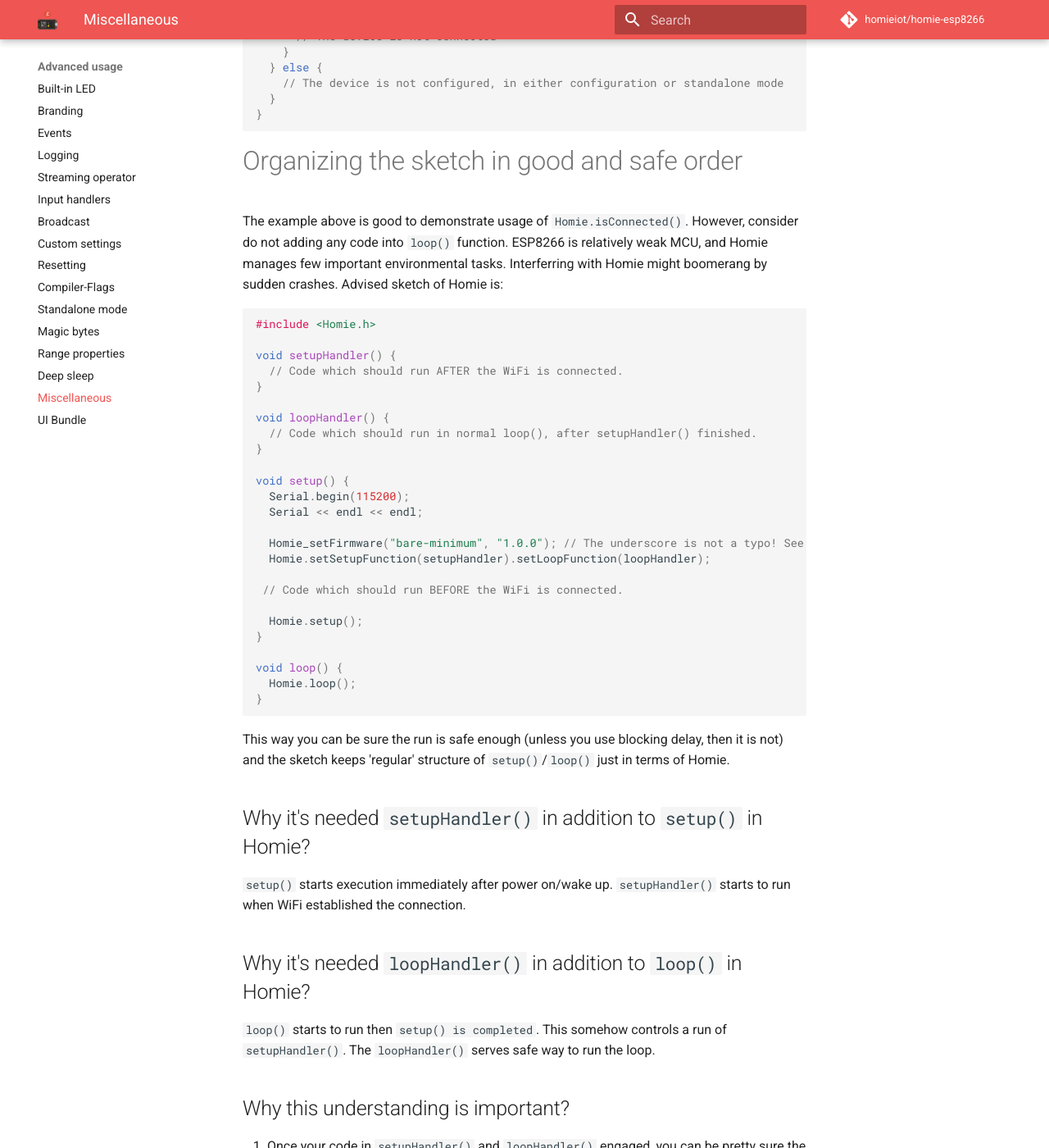
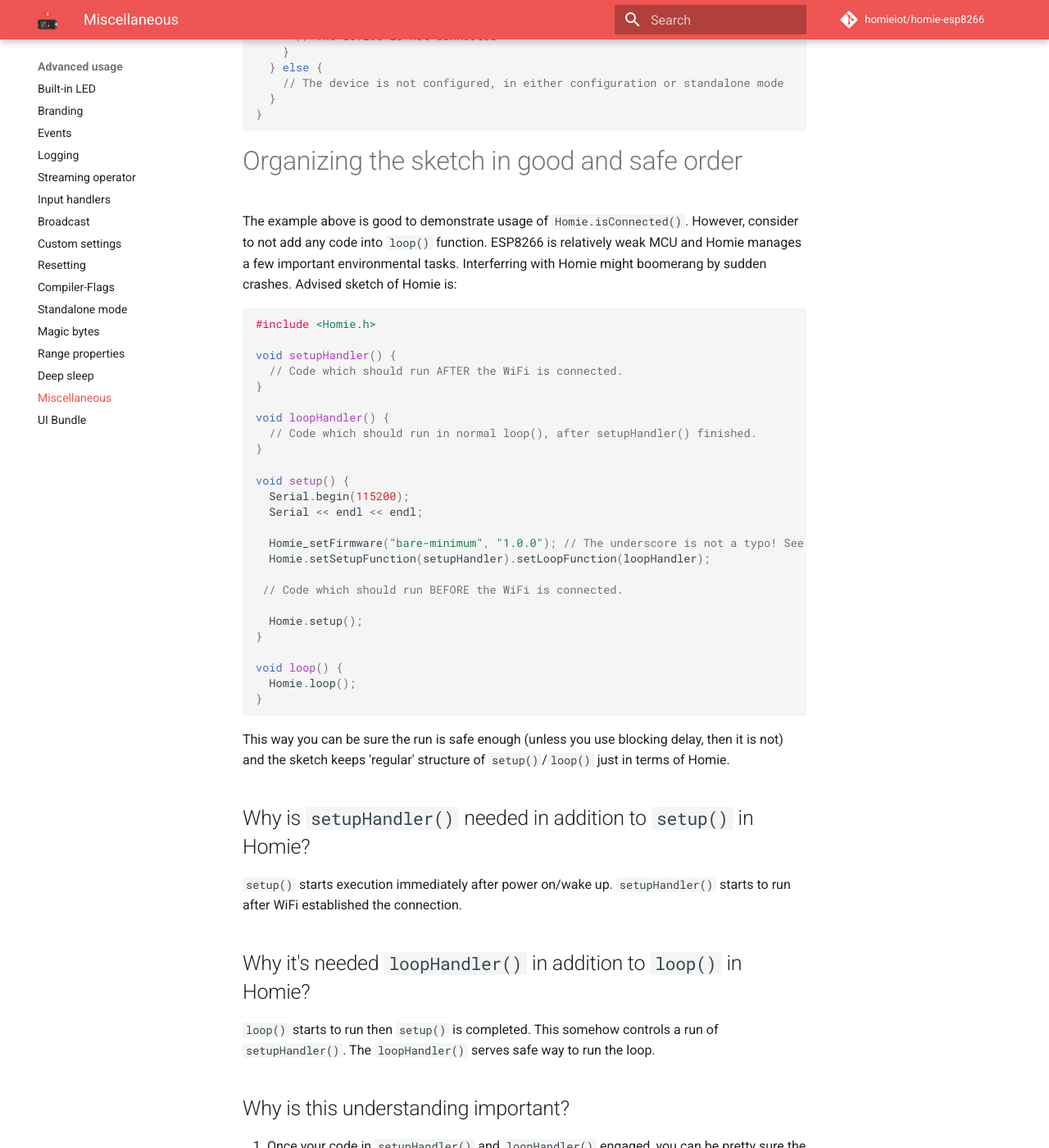
Before and after one commit to homieiot/homie-esp8266, an MkDocs documentation site: the page built from docs/advanced-usage/miscellaneous.md, in a window 1280 px wide and 1400 px high, scrolled down 410 px. Shown: the whole window at 82% size. Built offline with MkDocs 1.6.1 and Material for MkDocs 9.7.7, drawn with Linux system fonts in a browser that asks for light colours; comment, search, counter and statistics services are not loaded.

Commit message:
Grammar fixes

````diff
--- a/docs/advanced-usage/miscellaneous.md
+++ b/docs/advanced-usage/miscellaneous.md
@@ -19,7 +19,7 @@ void loop() {
 
 # Organizing the sketch in good and safe order
 
-The example above is good to demonstrate usage of `Homie.isConnected()`. However, consider do not adding any code into `loop()` function. ESP8266 is relatively weak MCU, and Homie manages few important environmental tasks. Interferring with Homie might boomerang by sudden crashes. Advised sketch of Homie is:
+The example above is good to demonstrate usage of `Homie.isConnected()`. However, consider to not add any code into `loop()` function. ESP8266 is relatively weak MCU and Homie manages a few important environmental tasks. Interferring with Homie might boomerang by sudden crashes. Advised sketch of Homie is:
 ```c++
 #include <Homie.h>
 
@@ -50,13 +50,13 @@ void loop() {
 
 This way you can be sure the run is safe enough (unless you use blocking delay, then it is not) and the sketch keeps 'regular' structure of `setup()`/`loop()` just in terms of Homie.
 
-## Why it's needed `setupHandler()` in addition to `setup()` in Homie?
-`setup()` starts execution immediately after power on/wake up. `setupHandler()` starts to run when WiFi established the connection.
+## Why is `setupHandler()` needed in addition to `setup()` in Homie?
+`setup()` starts execution immediately after power on/wake up. `setupHandler()` starts to run after WiFi established the connection.
 
 ## Why it's needed `loopHandler()` in addition to `loop()` in Homie?
-`loop()` starts to run then `setup() is completed`. This somehow controls a run of `setupHandler()`. The `loopHandler()` serves safe way to run the loop.
+`loop()` starts to run then `setup()` is completed. This somehow controls a run of `setupHandler()`. The `loopHandler()` serves safe way to run the loop.
 
-## Why this understanding is important?
+## Why is this understanding important?
 1. Once your code in `setupHandler()` and `loopHandler()` engaged, you can be pretty sure the `Homie.isConnected()` is true without checking it. Unless, you intend your device is mobile and might reach out of WiFi coverage in the middle of the run.
 1. The `loop()` often starts before Wifi is connected. "Wifi connected" event causes significant load on the MCU with Wifi related tasks, also with sending initial MQTT reports. Therefore, running complex commands around the moment of "Wifi connected" might cause malfunction/crash.
 
````
